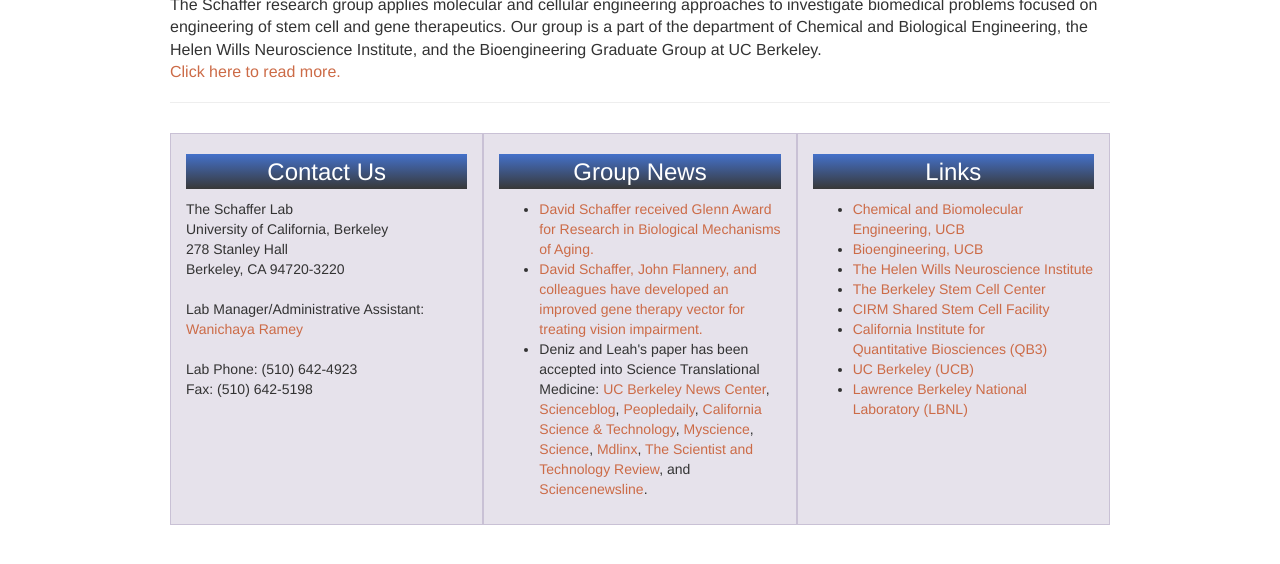
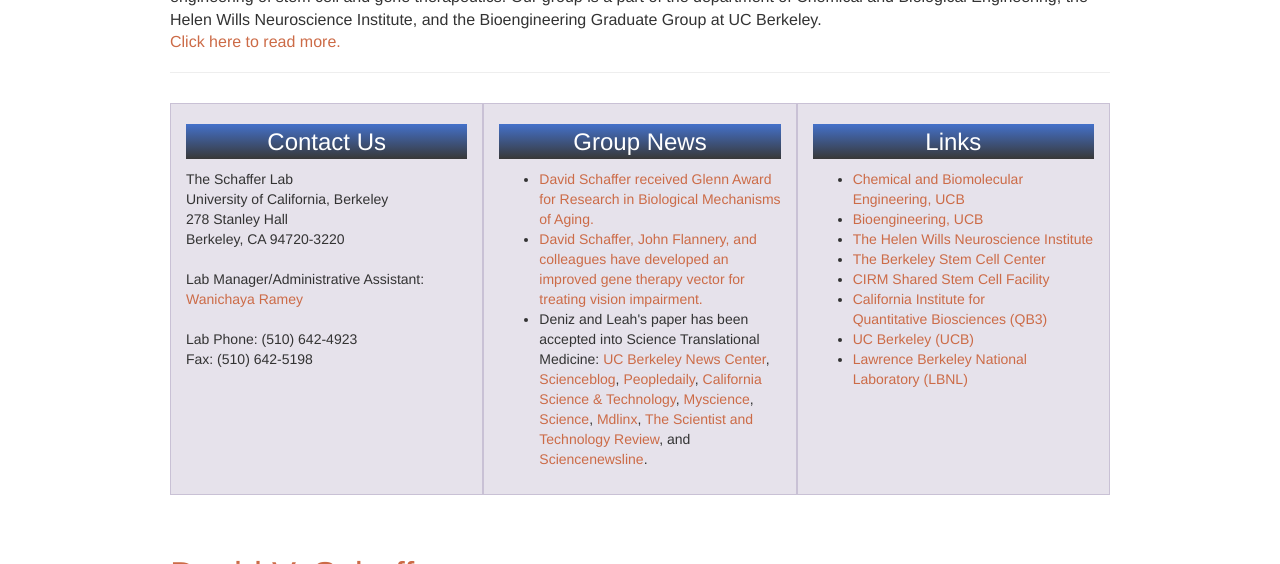
Before and after one commit to Gavin777/Schaffer-Lab, a plain HTML site: page index.html in a window 1280 px wide. Shown: the part 536-1100 px from the top of the page. Drawn offline with nearby package versions, Linux system fonts and the light colour scheme.

Commit message:
Changed spacing on Home page

```diff
--- a/css/main.css
+++ b/css/main.css
@@ -140,6 +140,10 @@
   display: block;
   width: 100%;
   height: auto;
+}
+
+#home-page-header {
+  margin-top: 0px;
 }
 
 /* ==========================================================================
--- a/index.html
+++ b/index.html
@@ -100,7 +100,7 @@
         <div class="item"><a class="group2" href="img/7.jpg" title="Confocal image of an adult rat hippocampus, the area of the brain where new memories are formed, at 25X magnification. Astrocytes (green) signal to neural stem cells (white) to differentiate into immature neurons (red). Cell nuclei are shown in blue. Courtesy of Anthony Conway"><img class="lazyOwl" data-src="img/7.jpg" /></a></div>
       </div>
 
-      <div class="page-header">
+      <div id="home-page-header" class="page-header">
         <h1>About the Schaffer Lab</h1>
         <p class="lead">The Schaffer research group applies molecular and cellular engineering approaches to investigate biomedical problems focused on engineering of stem cell and gene therapeutics. Our group is a part of the department of Chemical and Biological Engineering, the Helen Wills Neuroscience Institute, and the Bioengineering Graduate Group at UC Berkeley. <br />
         <a href="#interests">Click here to read more.</a>
```
